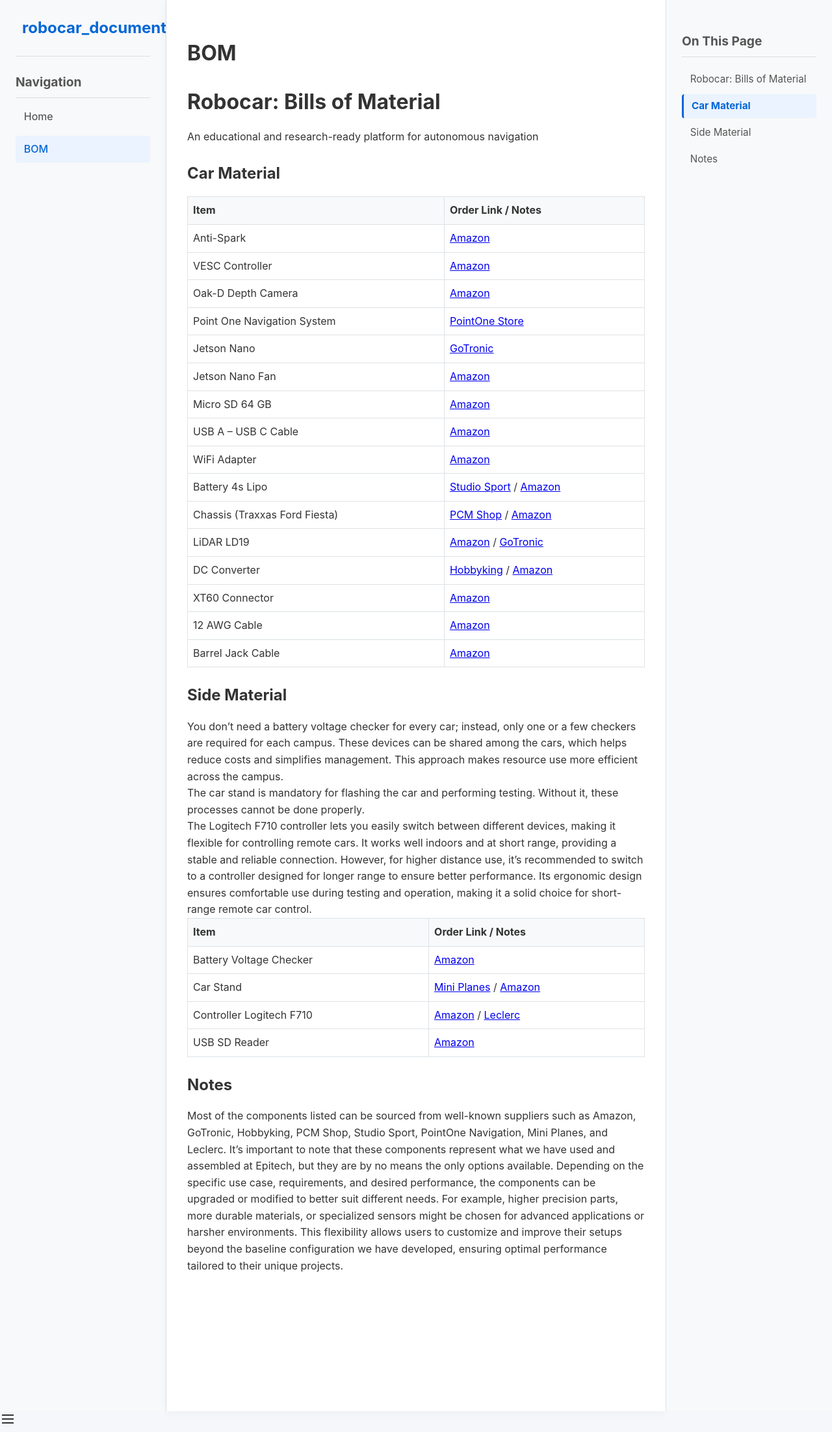
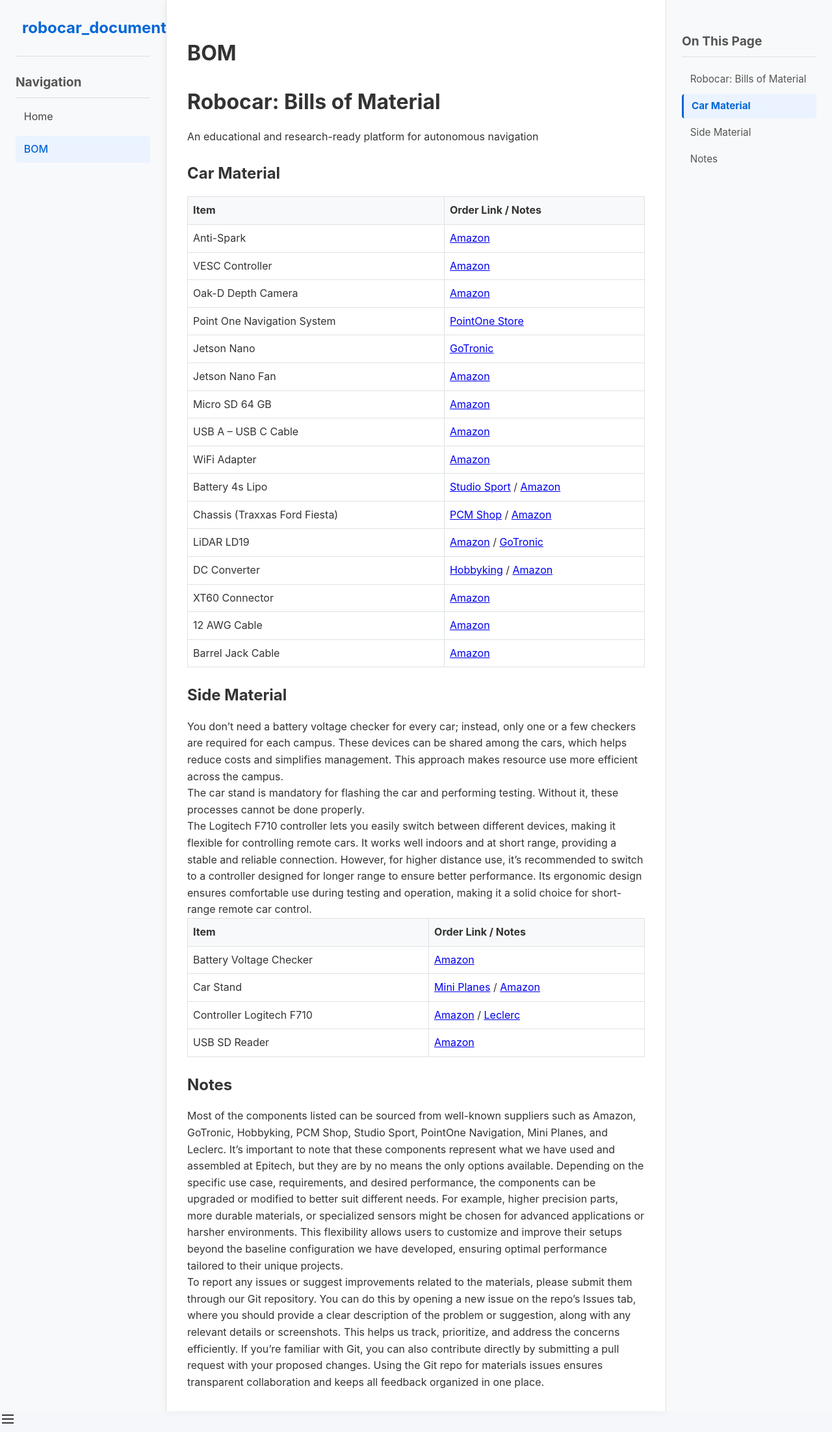
Before and after one commit to Tek5-robocar/robocar_documentation, a Jekyll site: the page built from bom.md, in a window 1280 px wide. Shown: the whole page at 65% size. Built offline with Jekyll 4.4.1, drawn with Linux system fonts in a browser that asks for light colours.

Commit message:
[FIX] index page

```diff
--- a/bom.md
+++ b/bom.md
@@ -47,3 +47,5 @@
 ## Notes {#notes}
 
 Most of the components listed can be sourced from well-known suppliers such as Amazon, GoTronic, Hobbyking, PCM Shop, Studio Sport, PointOne Navigation, Mini Planes, and Leclerc. It’s important to note that these components represent what we have used and assembled at Epitech, but they are by no means the only options available. Depending on the specific use case, requirements, and desired performance, the components can be upgraded or modified to better suit different needs. For example, higher precision parts, more durable materials, or specialized sensors might be chosen for advanced applications or harsher environments. This flexibility allows users to customize and improve their setups beyond the baseline configuration we have developed, ensuring optimal performance tailored to their unique projects.
+
+To report any issues or suggest improvements related to the materials, please submit them through our Git repository. You can do this by opening a new issue on the repo’s Issues tab, where you should provide a clear description of the problem or suggestion, along with any relevant details or screenshots. This helps us track, prioritize, and address the concerns efficiently. If you’re familiar with Git, you can also contribute directly by submitting a pull request with your proposed changes. Using the Git repo for materials issues ensures transparent collaboration and keeps all feedback organized in one place.
```
